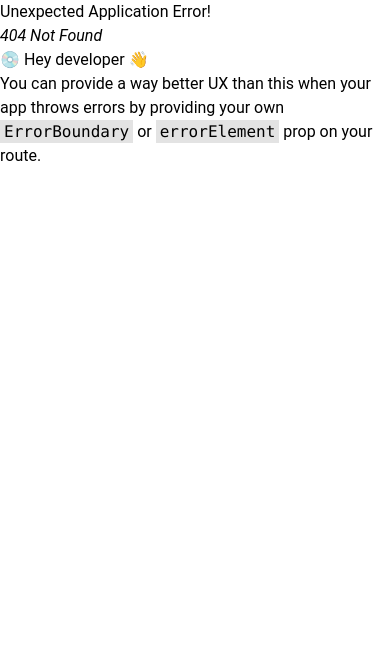
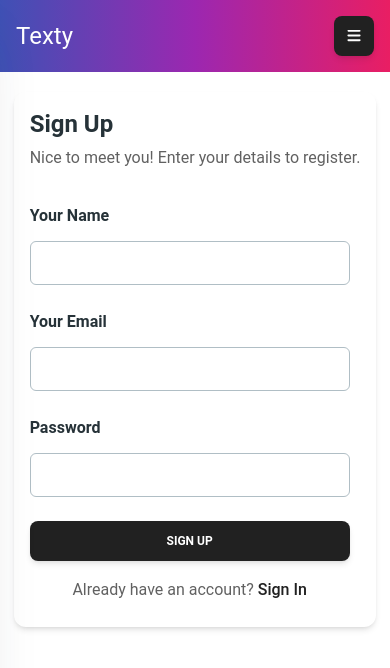
Before and after one commit to Simpl1fy/Text_Chat_Application, a React (Vite) app in the folder texty-frontend/: page /signup in a window 390 px wide. Before the commit this address had no page. Shown: the top 668 px of the page. Built offline with nearby package versions, Linux system fonts and the light colour scheme.

Commit message:
added isphone state to navbar and created signup component

```diff
--- a/texty-frontend/src/components/Navbar.jsx
+++ b/texty-frontend/src/components/Navbar.jsx
@@ -1,4 +1,4 @@
-import { Outlet, Link } from "react-router-dom";
+import { Outlet, Link, useNavigate } from "react-router-dom";
 import {
   Button,
   Menu,
@@ -10,18 +10,48 @@ import {
 } from "@material-tailwind/react";
 import { FontAwesomeIcon } from '@fortawesome/react-fontawesome';
 import { faCircleUser, faBars } from '@fortawesome/free-solid-svg-icons';
-import { useState } from "react";
+import { useState, useEffect } from "react";
 
 export default function Navbar() {
+  const navigate = useNavigate();
   const [drawerOpen, setDrawerOpen] = useState(false);
+  const [isMobile, setIsMobile] = useState(false);
 
   const toggleDrawer = () => setDrawerOpen(!drawerOpen);
+
+  useEffect(() => {
+    const handleResize = () => {
+      if (window.innerWidth <= 768) { // Example breakpoint for mobile
+        setIsMobile(true);
+      } else {
+        setIsMobile(false);
+      }
+    };
+
+    // Add event listener
+    window.addEventListener('resize', handleResize);
+
+    // Call handler initially to set the state based on current width
+    handleResize();
+
+    // Cleanup function to remove event listener
+    return () => {
+      window.removeEventListener('resize', handleResize);
+    };
+  }, [])
+
+  const handleSignupClick = () => {
+    navigate("/signup");
+    if(isMobile) {
+      toggleDrawer();
+    }
+  }
 
   return (
     <>
       <div className="w-full bg-gradient-to-r from-indigo-500 via-purple-500 to-pink-500 flex justify-between items-center p-4">
         <div className="flex items-center">
-          <p className="text-white text-2xl mr-5">Texty</p>
+          <p className="text-white text-2xl mr-5"><Link to="/home">Texty</Link></p>
 
           {/* Desktop Menu */}
           <div className="hidden md:flex border border-white rounded-lg p-2 space-x-4">
@@ -34,10 +64,10 @@ export default function Navbar() {
 
         {/* User Menu & Signup Button */}
         <div className="hidden md:flex items-center space-x-3 mr-5">
-          <Button className="bg-inherit text-white hover:bg-white/10">Signup</Button>
+          <Button className="bg-inherit text-white hover:bg-white/10" onClick={handleSignupClick}>Signup</Button>
           <Menu>
             <MenuHandler>
-              <IconButton>
+              <IconButton className="bg-inherit hover:bg-white/10">
                 <FontAwesomeIcon icon={faCircleUser} className="fa-xl text-white" />
               </IconButton>
             </MenuHandler>
@@ -63,7 +93,7 @@ export default function Navbar() {
               <Link to="https://github.com/Simpl1fy">About Developer</Link>
             </Button>
             <Button className="bg-inherit text-white hover:bg-white/10" onClick={toggleDrawer}>Profile</Button>
-            <Button className="bg-inherit text-white hover:bg-white/10" onClick={toggleDrawer}>Signup</Button>
+            <Button className="bg-inherit text-white hover:bg-white/10" onClick={handleSignupClick}>Signup</Button>
             <Button className="bg-inherit text-white hover:bg-white/10" onClick={toggleDrawer}>Logout</Button>
           </div>
         </Drawer>
--- a/texty-frontend/src/components/Signup.jsx
+++ b/texty-frontend/src/components/Signup.jsx
@@ -0,0 +1,70 @@
+// import React from 'react'
+import {
+    Card,
+    Input,
+    Button,
+    Typography,
+} from "@material-tailwind/react";
+
+export default function SimpleRegistrationForm() {
+  return (
+      <div className="flex justify-center mt-5">
+        <Card color="transparent" className="p-4">
+        <Typography variant="h4" color="blue-gray">
+            Sign Up
+        </Typography>
+        <Typography color="gray" className="mt-1 font-normal">
+            Nice to meet you! Enter your details to register.
+        </Typography>
+            <form className="mt-8 mb-2 w-80 max-w-screen-lg sm:w-96">
+                <div className="mb-1 flex flex-col gap-6">
+                <Typography variant="h6" color="blue-gray" className="-mb-3">
+                    Your Name
+                </Typography>
+                <Input
+                    size="lg"
+                    placeholder="John Brandy"
+                    className=" !border-t-blue-gray-200 focus:!border-t-gray-900"
+                    labelProps={{
+                    className: "before:content-none after:content-none",
+                    }}
+                />
+                <Typography variant="h6" color="blue-gray" className="-mb-3">
+                    Your Email
+                </Typography>
+                <Input
+                    size="lg"
+                    type="email"
+                    placeholder="johnbrandy@gmail.com"
+                    className=" !border-t-blue-gray-200 focus:!border-t-gray-900"
+                    labelProps={{
+                    className: "before:content-none after:content-none",
+                    }}
+                />
+                <Typography variant="h6" color="blue-gray" className="-mb-3">
+                    Password
+                </Typography>
+                <Input
+                    type="password"
+                    size="lg"
+                    placeholder="********"
+                    className=" !border-t-blue-gray-200 focus:!border-t-gray-900"
+                    labelProps={{
+                    className: "before:content-none after:content-none",
+                    }}
+                />
+                </div>
+                <Button className="mt-6" fullWidth>
+                sign up
+                </Button>
+                <Typography color="gray" className="mt-4 text-center font-normal">
+                Already have an account?{" "}
+                <a href="#" className="font-medium text-gray-900">
+                    Sign In
+                </a>
+                </Typography>
+            </form>
+        </Card>
+      </div>
+  );
+}
--- a/texty-frontend/src/main.jsx
+++ b/texty-frontend/src/main.jsx
@@ -9,6 +9,7 @@ import {
 import { ThemeProvider } from '@material-tailwind/react';
 import Navbar from './components/Navbar'
 import Home from './components/Home'
+import Signup from './components/Signup'
 
 const router = createBrowserRouter([
   {
@@ -18,6 +19,10 @@ const router = createBrowserRouter([
       {
         path: '/home',
         element: <Home />
+      },
+      {
+        path: '/signup',
+        element: <Signup />
       },
       {
         index: true,
```
